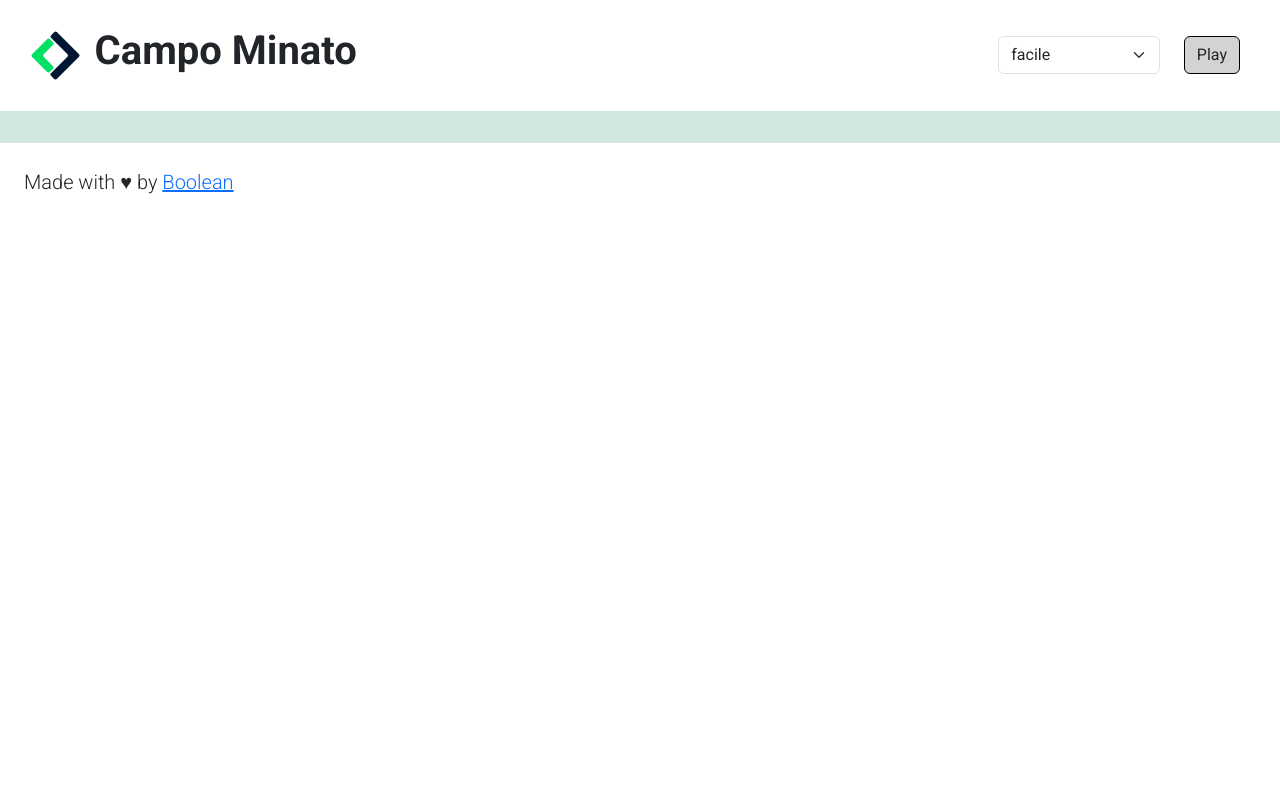
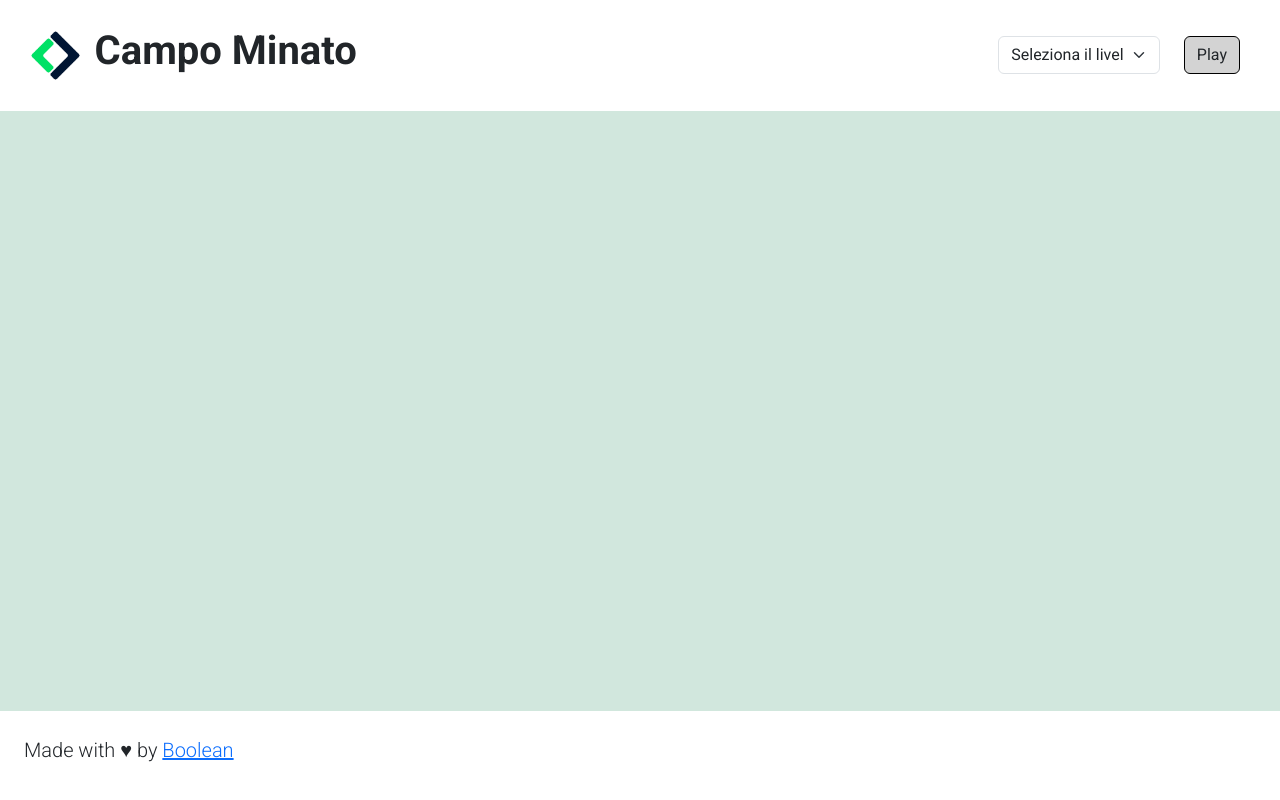
Before and after one commit to MatteoRuffa/js-campominato-grid, a plain HTML site: page index.html in a window 1280 px wide. Drawn offline with nearby package versions, Linux system fonts and the light colour scheme.

Commit message:
add some correction

```diff
--- a/css/style.css
+++ b/css/style.css
@@ -8,6 +8,10 @@ body {
 img {
     width: 8%;
     height: auto;
+}
+
+main {
+    min-height: 75vh;
 }
 
 .big-box {
--- a/index.html
+++ b/index.html
@@ -27,8 +27,9 @@
             </div>
             <div class="d-flex ">
                 <select class="form-select" id="diff">
-                    <option >Seleziona il livello di difficoltà</option>
-                    <option selected value="1">facile</option>
+                    <label for="diff">Seleziona il livello di difficoltà</label>
+                    <option selected>Seleziona il livello di difficoltà</option>
+                    <option value="1">facile</option>
                     <option value="2">medio</option>
                     <option value="3">difficile</option>
                   </select>
@@ -37,7 +38,7 @@
 
         </div>
     </header>
-    <main class="bg-success-subtle  h-75  ">
+    <main class="bg-success-subtle  h-75  p-5 ">
         <section class="container p-3 ">
 
         </section>
```
